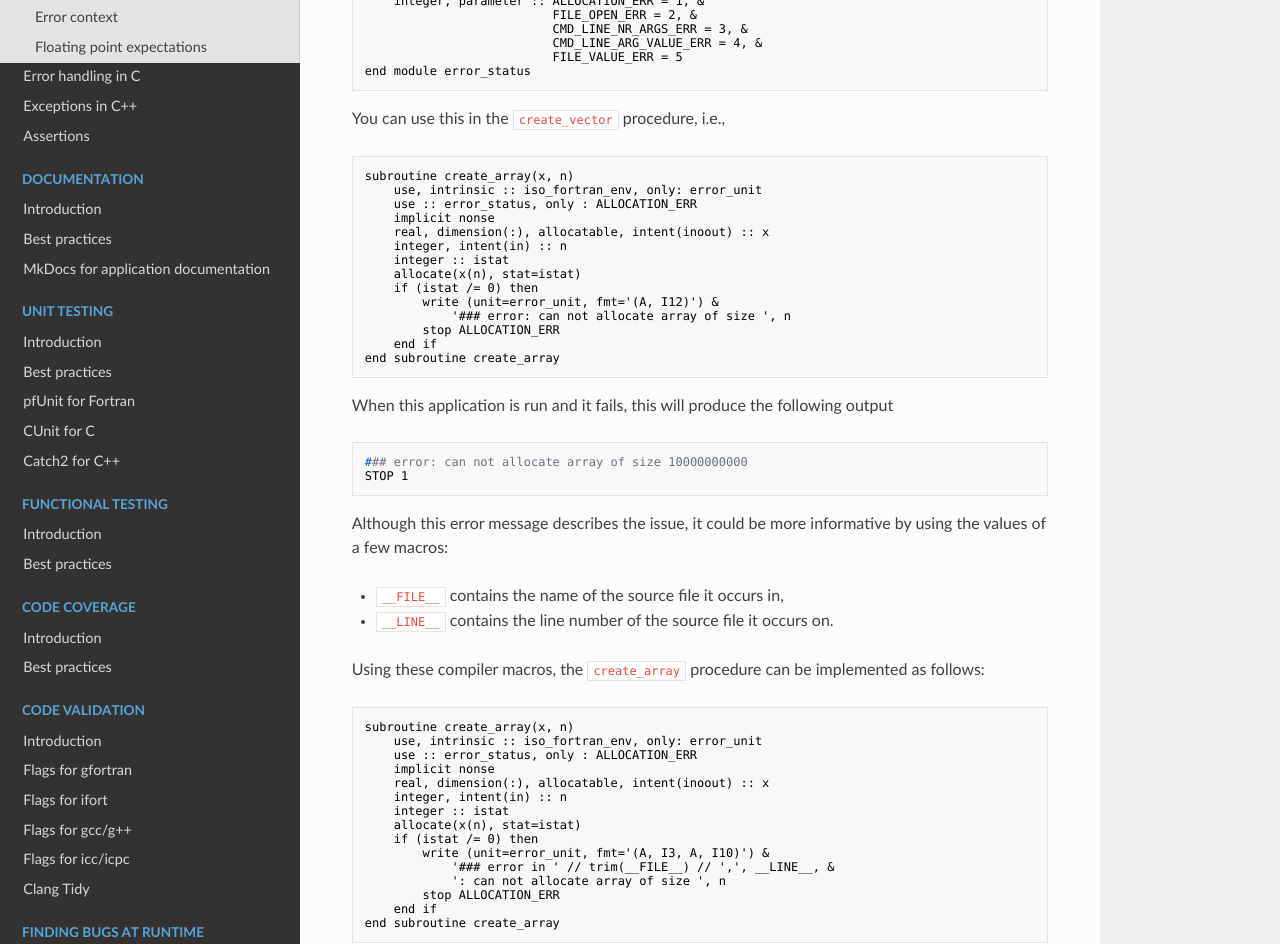
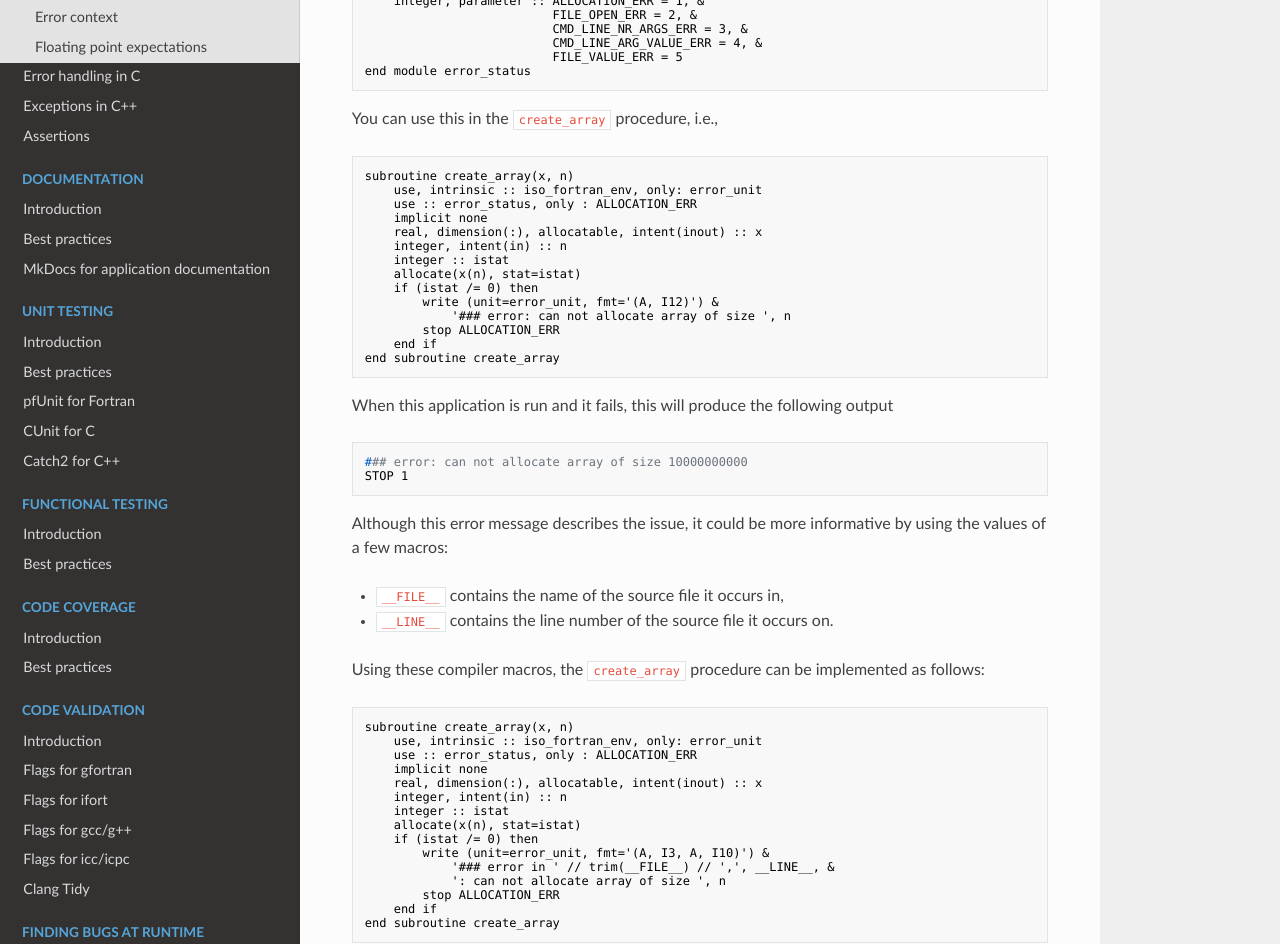
Before and after one commit to gjbex/Defensive_programming_and_debugging, an MkDocs documentation site: the page built from docs/CodingBestPractices/ErrorHandling/error_handling_fortran.md, in a window 1280 px wide and 1400 px high, scrolled down 1643 px. Shown: the part 147-1091 px from the top of the window. Built offline with MkDocs 1.6.1, drawn with Linux system fonts in a browser that asks for light colours; nearby versions of some CDN libraries; some of the changed text lies outside the part shown.

Commit message:
Fix typos

```diff
--- a/docs/CodingBestPractices/ErrorHandling/error_handling_fortran.md
+++ b/docs/CodingBestPractices/ErrorHandling/error_handling_fortran.md
@@ -15,7 +15,7 @@ Consider the following code, the subroutine takes arrays as arguments that may h
 
 ~~~~fortran
 subroutine create_array(x, n)
-    implicit nonse
+    implicit none
     real, dimension(:), allocatable, intent(inout) :: x
     integer, intent(in) :: n
     allocate(x(n))
@@ -30,19 +30,19 @@ subroutine daxpy(alpha, x, y)
 end subroutine daxpy
 ~~~~
 
-The `allocate` statement may fail when there is not enough memory space to accommodate the request.  However, since `create_vector` doesn't check, the application will continue under the assumption that its result is indeed an array with all `n` elements.
+The `allocate` statement may fail when there is not enough memory space to accommodate the request.  However, since `create_array` doesn't check, the application will continue under the assumption that its result is indeed an array with all `n` elements.
 
-At some point, e.g., in a call to the procedure `daxpy`, the array `x`, or `y`, or both may in fact not have been allocated at all, and the application will crash with a segmentation fault. The problem, in this case merely a symptom, will occur in `daxpy`, while the cause is in fact in `create_vector`, or, to be more precise, wherever the size of the array was computed. If this is a complex application, it may take you a while to track down the root cause of this crash.
+At some point, e.g., in a call to the procedure `daxpy`, the array `x`, or `y`, or both may in fact not have been allocated at all, and the application will crash with a segmentation fault. The problem, in this case merely a symptom, will occur in `daxpy`, while the cause is in fact in `create_array`, or, to be more precise, wherever the size of the array was computed. If this is a complex application, it may take you a while to track down the root cause of this crash.
 
 You want errors to occur as soon as possible since the closer that happens in space and time to the root cause, the easier it will be to identify and fix the issue.
 
-In this particular case, the procedure `create_vector` should check whether `allocate` succeeded, and if not, generate an error.
+In this particular case, the procedure `create_array` should check whether `allocate` succeeded, and if not, generate an error.
 
 ~~~~fortran
 subroutine create_array(x, n)
     use, intrinsic :: iso_fortran_env, only: error_unit
-    implicit nonse
-    real, dimension(:), allocatable, intent(inoout) :: x
+    implicit none
+    real, dimension(:), allocatable, intent(inout) :: x
     integer, intent(in) :: n
     integer :: istat
     allocate(x(n), stat=istat)
@@ -74,14 +74,14 @@ module error_status
 end module error_status
 ~~~~
 
-You can use this in the `create_vector` procedure, i.e.,
+You can use this in the `create_array` procedure, i.e.,
 
 ~~~~fortran
 subroutine create_array(x, n)
     use, intrinsic :: iso_fortran_env, only: error_unit
     use :: error_status, only : ALLOCATION_ERR
-    implicit nonse
-    real, dimension(:), allocatable, intent(inoout) :: x
+    implicit none
+    real, dimension(:), allocatable, intent(inout) :: x
     integer, intent(in) :: n
     integer :: istat
     allocate(x(n), stat=istat)
@@ -111,8 +111,8 @@ Using these compiler macros, the `create_array` procedure can be implemented as
 subroutine create_array(x, n)
     use, intrinsic :: iso_fortran_env, only: error_unit
     use :: error_status, only : ALLOCATION_ERR
-    implicit nonse
-    real, dimension(:), allocatable, intent(inoout) :: x
+    implicit none
+    real, dimension(:), allocatable, intent(inout) :: x
     integer, intent(in) :: n
     integer :: istat
     allocate(x(n), stat=istat)
@@ -292,7 +292,7 @@ Now you already know that your should check the result of `allocate` to ensure t
 
 However, the user of your application (potentially you) enters a vector size in the configuration file that is too large to be allocated.  No problem though, your application handles error conditions and reports to the user.
 
-You could report the error and terminate execution in the procedure where it actually occurs, the `create_vector` subroutine you defined in one of the previous sections.  This would inform the user that some array can not be allocated.  However, unless she is familiar with the nuts and bolts of the application, that may in fact be completely uninformative.  The subroutine `create_vector` has no clue about the context in which it is called, and can hardly be expected to produce a more meaningful error message.
+You could report the error and terminate execution in the procedure where it actually occurs, the `create_array` subroutine you defined in one of the previous sections.  This would inform the user that some array can not be allocated.  However, unless she is familiar with the nuts and bolts of the application, that may in fact be completely uninformative.  The subroutine `create_array` has no clue about the context in which it is called, and can hardly be expected to produce a more meaningful error message.
 
 It would be more useful to the user if this error were reported to the calling procedure, which has more contextual information, and that this procedure would report an error that has better semantics. At the end of the day, the relevant information is that you should reduce the value of a parameter in your configuration file.
 
```
